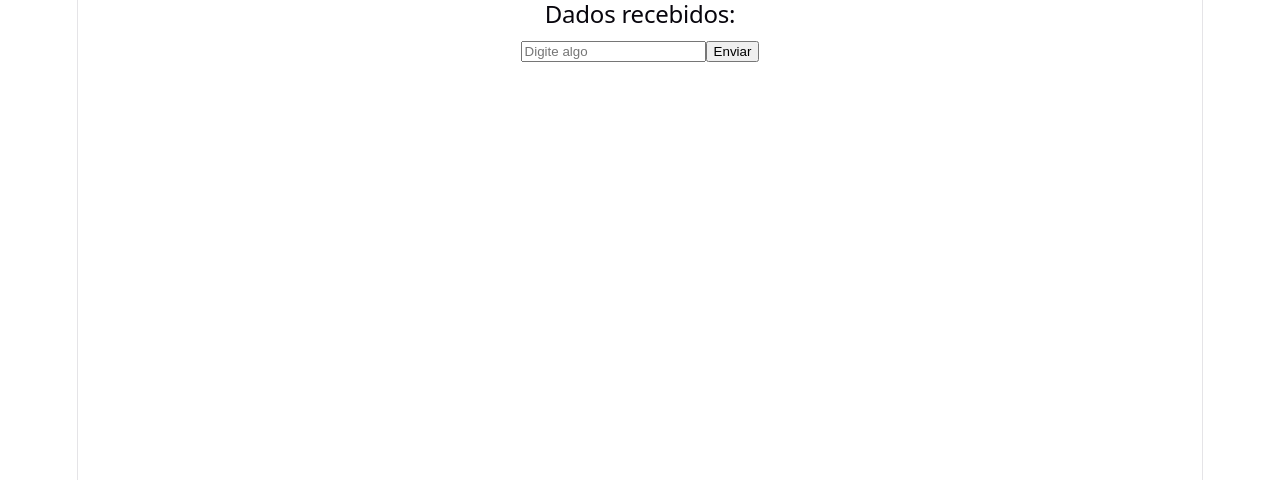
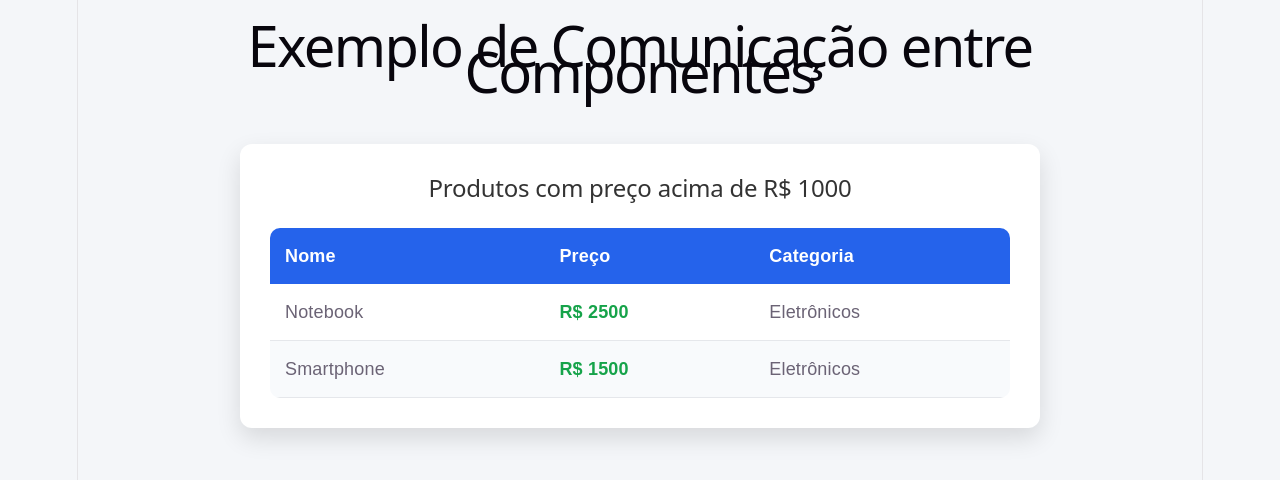
Before and after one commit to devstoks/projeto-react-step, a React (Vite) app in the folder exemplo/: page / in a window 1280 px wide. Shown: the top 480 px of the page. Built offline with nearby package versions, Linux system fonts and the light colour scheme.

Commit message:
Dever-de-casa

```diff
--- a/exemplo/src/App.jsx
+++ b/exemplo/src/App.jsx
@@ -1,12 +1,12 @@
 import React from 'react';
-import PaiFormulario from './components/PaiFormulario';
+import ListaFiltrada from './Aula04/ListaFiltrada';
 
 // Componente principal da aplicação
 function App() {
   return (
     <div>
-      {/* Renderiza o componente Pai */}
-      <PaiFormulario />
+      <h1>Exemplo de Comunicação entre Componentes</h1>
+      <ListaFiltrada />
     </div>
   );
 }
--- /dev/null
+++ b/exemplo/src/Aula04/ListaFiltrada.css
@@ -0,0 +1,61 @@
+*{
+    margin:0;
+    padding:0;
+    box-sizing:border-box;
+    font-family:Arial, Helvetica, sans-serif;
+}
+
+body{
+    background:#f4f6f9;
+}
+
+.container{
+    max-width:800px;
+    margin:60px auto;
+    padding:30px;
+    background:#fff;
+    border-radius:12px;
+    box-shadow:0 10px 25px rgba(0,0,0,.12);
+}
+
+.container h2{
+    text-align:center;
+    color:#333;
+    margin-bottom:25px;
+}
+
+.tabela-produtos{
+    width:100%;
+    border-collapse:collapse;
+    overflow:hidden;
+    border-radius:10px;
+}
+
+.tabela-produtos thead{
+    background:#2563eb;
+    color:#fff;
+}
+
+.tabela-produtos th,
+.tabela-produtos td{
+    padding:15px;
+    text-align:left;
+}
+
+.tabela-produtos tbody tr{
+    border-bottom:1px solid #e5e7eb;
+    transition:.3s;
+}
+
+.tabela-produtos tbody tr:nth-child(even){
+    background:#f8fafc;
+}
+
+.tabela-produtos tbody tr:hover{
+    background:#dbeafe;
+}
+
+.tabela-produtos td:nth-child(2){
+    font-weight:bold;
+    color:#16a34a;
+}
--- /dev/null
+++ b/exemplo/src/Aula04/ListaFiltrada.jsx
@@ -0,0 +1,43 @@
+import React from 'react';
+import './ListaFiltrada.css';
+
+const ListaFiltrada = () => {
+  const produtos = [
+    { nome: 'Notebook', preco: 2500, categoria: 'Eletrônicos' },
+    { nome: 'Smartphone', preco: 1500, categoria: 'Eletrônicos' },
+    { nome: 'Tablet', preco: 800, categoria: 'Eletrônicos' },
+    { nome: 'Monitor', preco: 600, categoria: 'Eletrônicos' },
+  ];
+
+  const produtosFiltrados = produtos.filter(
+    produto => produto.preco > 1000
+  );
+
+  return (
+    <div className="container">
+      <h2>Produtos com preço acima de R$ 1000</h2>
+
+      <table className="tabela-produtos">
+        <thead>
+          <tr>
+            <th>Nome</th>
+            <th>Preço</th>
+            <th>Categoria</th>
+          </tr>
+        </thead>
+
+        <tbody>
+          {produtosFiltrados.map((produto, index) => (
+            <tr key={index}>
+              <td>{produto.nome}</td>
+              <td>R$ {produto.preco}</td>
+              <td>{produto.categoria}</td>
+            </tr>
+          ))}
+        </tbody>
+      </table>
+    </div>
+  );
+};
+
+export default ListaFiltrada;
```
Also changed, not shown: exemplo/src/Aula01/PlacarDoJogo.jsx (renamed from exemplo/src/components/PlacarDoJogo.jsx), exemplo/src/Aula02/Filho.jsx (renamed from exemplo/src/components/Filho.jsx), exemplo/src/Aula02/Pai.jsx (renamed from exemplo/src/components/Pai.jsx), exemplo/src/Aula03/FormularioFilho.jsx (renamed from exemplo/src/components/FormularioFilho.jsx), exemplo/src/Aula03/PaiFormulario.jsx (renamed from exemplo/src/components/PaiFormulario.jsx), exemplo/src/Aula04/ListaDeProdutos.jsx (renamed from exemplo/src/components/ListaDeProdutos.jsx).
